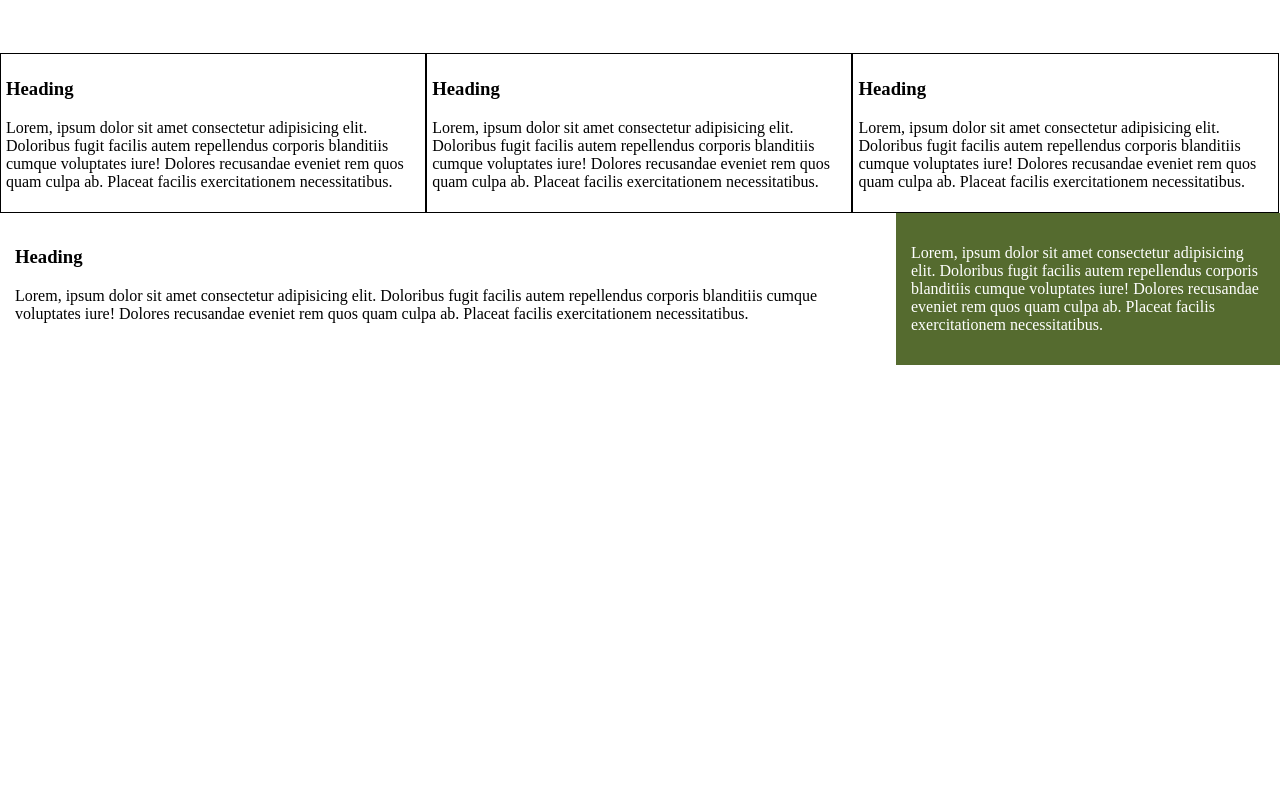
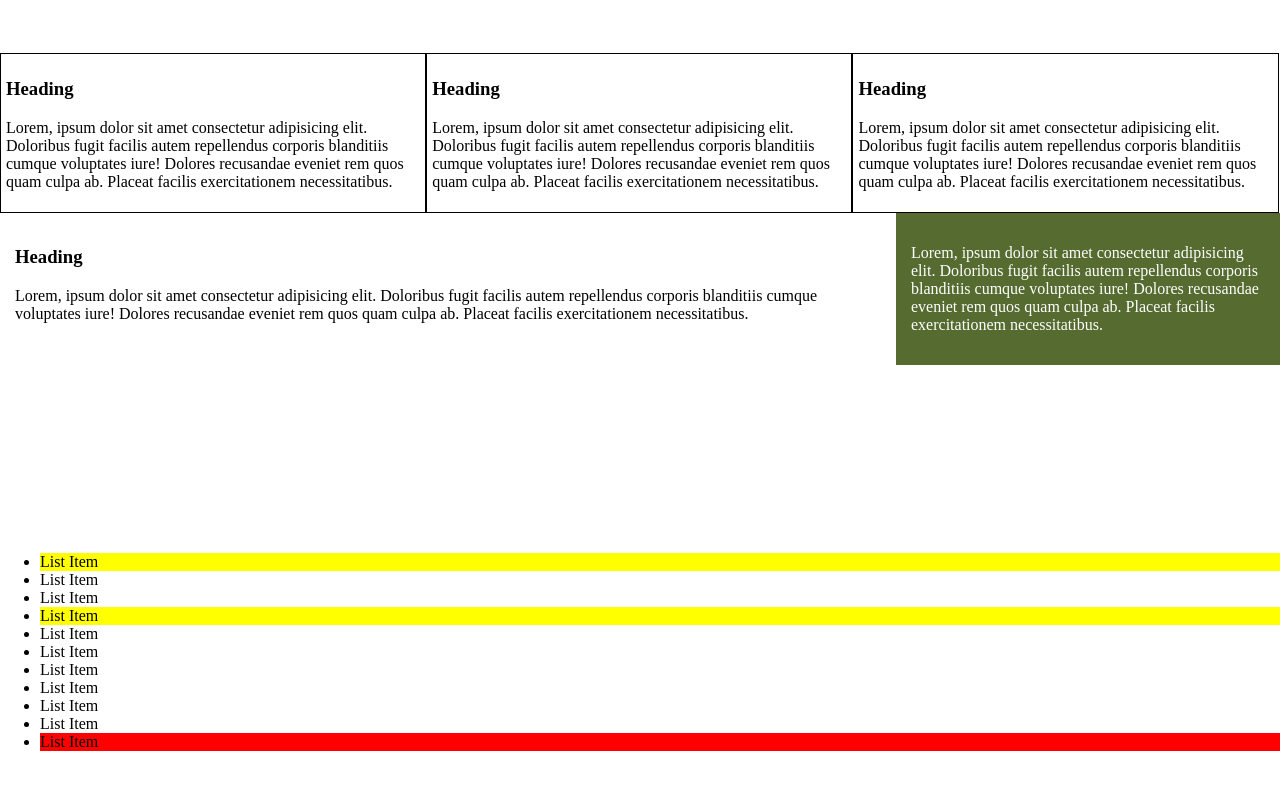
Before and after one commit to ogheneCodes/myCSSTutorial, a plain HTML site: page index.html in a window 1280 px wide. Shown: the part 1774-2563 px from the top of the page. Before the commit the page ends 2139 px from the top, so only its background shows below. Drawn offline with Linux system fonts and the light colour scheme.

Commit message:
using the psudo class

```diff
--- a/index.html
+++ b/index.html
@@ -85,7 +85,7 @@
     <!-- end of div1 -->
 
     <!-- div for first forms -->
-    <div >
+    <div>
       <h4>For text and Search input</h4>
       <form action="" class="suggestions">
         <input
@@ -162,11 +162,11 @@
       <form action="" class="my-form">
         <div class="form-group">
           <label for="">Name:</label>
-          <input type="text" name="name" required/>
+          <input type="text" name="name" required />
         </div>
         <div class="form-group">
           <label for="">Email:</label>
-          <input type="text" name="email" required/>
+          <input type="text" name="email" required />
         </div>
         <div class="form-group">
           <label for="">Message:</label>
@@ -176,52 +176,72 @@
       </form>
     </div>
     <!-- end of div for secon forms -->
-    <br><br>
+    <br /><br />
 
     <!--for new blocks1-->
     <div class="block">
       <h3>Heading</h3>
-        <p>Lorem, ipsum dolor sit amet consectetur adipisicing elit. Doloribus
-            fugit facilis autem repellendus corporis blanditiis cumque voluptates iure!
-            Dolores recusandae eveniet rem quos
-            quam culpa ab. Placeat facilis exercitationem necessitatibus.
+      <p>
+        Lorem, ipsum dolor sit amet consectetur adipisicing elit. Doloribus
+        fugit facilis autem repellendus corporis blanditiis cumque voluptates
+        iure! Dolores recusandae eveniet rem quos quam culpa ab. Placeat facilis
+        exercitationem necessitatibus.
       </p>
     </div>
     <div class="block">
       <h3>Heading</h3>
-        <p>Lorem, ipsum dolor sit amet consectetur adipisicing elit. Doloribus
-            fugit facilis autem repellendus corporis blanditiis cumque voluptates iure!
-            Dolores recusandae eveniet rem quos
-            quam culpa ab. Placeat facilis exercitationem necessitatibus.
+      <p>
+        Lorem, ipsum dolor sit amet consectetur adipisicing elit. Doloribus
+        fugit facilis autem repellendus corporis blanditiis cumque voluptates
+        iure! Dolores recusandae eveniet rem quos quam culpa ab. Placeat facilis
+        exercitationem necessitatibus.
       </p>
     </div>
     <div class="block">
       <h3>Heading</h3>
-        <p>Lorem, ipsum dolor sit amet consectetur adipisicing elit. Doloribus
-            fugit facilis autem repellendus corporis blanditiis cumque voluptates iure!
-            Dolores recusandae eveniet rem quos
-            quam culpa ab. Placeat facilis exercitationem necessitatibus.
+      <p>
+        Lorem, ipsum dolor sit amet consectetur adipisicing elit. Doloribus
+        fugit facilis autem repellendus corporis blanditiis cumque voluptates
+        iure! Dolores recusandae eveniet rem quos quam culpa ab. Placeat facilis
+        exercitationem necessitatibus.
       </p>
     </div>
     <!-- end of new blocks1 -->
     <!-- for new blocks2 -->
     <div id="main-block">
       <h3>Heading</h3>
-      <p>Lorem, ipsum dolor sit amet consectetur adipisicing elit. Doloribus
-          fugit facilis autem repellendus corporis blanditiis cumque voluptates iure!
-          Dolores recusandae eveniet rem quos
-          quam culpa ab. Placeat facilis exercitationem necessitatibus.
+      <p>
+        Lorem, ipsum dolor sit amet consectetur adipisicing elit. Doloribus
+        fugit facilis autem repellendus corporis blanditiis cumque voluptates
+        iure! Dolores recusandae eveniet rem quos quam culpa ab. Placeat facilis
+        exercitationem necessitatibus.
       </p>
     </div>
     <div id="sidebar">
-    <p>Lorem, ipsum dolor sit amet consectetur adipisicing elit. Doloribus
-      fugit facilis autem repellendus corporis blanditiis cumque voluptates iure!
-      Dolores recusandae eveniet rem quos
-      quam culpa ab. Placeat facilis exercitationem necessitatibus.
+      <p>
+        Lorem, ipsum dolor sit amet consectetur adipisicing elit. Doloribus
+        fugit facilis autem repellendus corporis blanditiis cumque voluptates
+        iure! Dolores recusandae eveniet rem quos quam culpa ab. Placeat facilis
+        exercitationem necessitatibus.
       </p>
     </div>
-
+ <div style="margin-top: 500px;"></div>
     <!-- end of new blocks2 -->
-    <br><br>
+    <!-- psudo class in css -->
+    <ul class="my-list">
+      <li>List Item</li>
+      <li>List Item</li>
+      <li>List Item</li>
+      <li>List Item</li>
+      <li>List Item</li>
+      <li>List Item</li>
+      <li>List Item</li>
+      <li>List Item</li>
+      <li>List Item</li>
+      <li>List Item</li>
+      <li>List Item</li>
+    </ul>
+    <!-- end psuodo class in css -->
+    <br /><br />
   </body>
 </html>
--- a/main.css
+++ b/main.css
@@ -137,3 +137,17 @@ a:hover{
     padding: 15px;
     box-sizing:border-box;
 }
+/* psudo class using child selectors */
+.my-list li:last-child{
+    background-color: red;
+}
+.my-list li:first-child{
+    background-color:blue;
+}
+.my-list li:nth-child(4){
+    background-color:yellow;
+}
+/* using the nth is more powerful that the first-child or second-child calling */
+.my-list li:nth-child(1){
+    background-color:yellow;
+}
```
Lines whose indentation alone changed are shown as unchanged.
